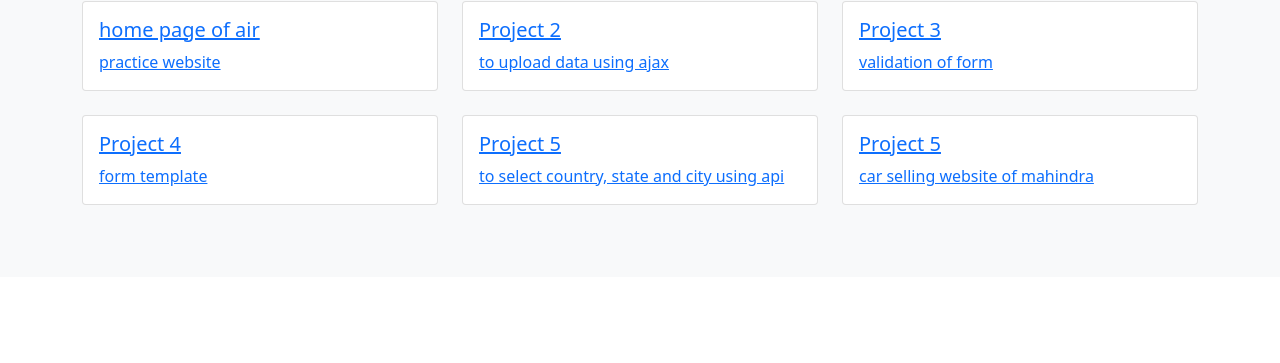
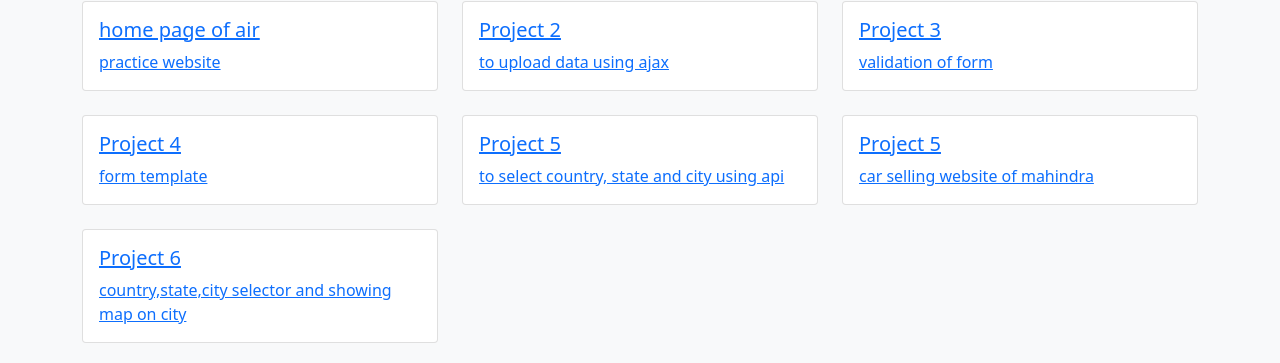
Before and after one commit to Ayush1316/myportfolio, a plain HTML site: page index.html in a window 1280 px wide. Shown: the part 621-984 px from the top of the page. Before the commit the page ends 898 px from the top, so only its background shows below. Drawn offline with nearby package versions, Linux system fonts and the light colour scheme.

Commit message:
Update index.html

```diff
--- a/index.html
+++ b/index.html
@@ -128,6 +128,16 @@
                     </div>
                 </a>
             </div>
+             <div class="col-md-4">
+                <a href="countrymap.html"> <!-- Link to Project 3 -->
+                    <div class="card mb-4">
+                        <div class="card-body">
+                            <h5 class="card-title">Project 6</h5>
+                            <p class="card-text">country,state,city selector and showing map on city</p>
+                        </div>
+                    </div>
+                </a>
+            </div>
         </div>
     </div>
 </section>
```
